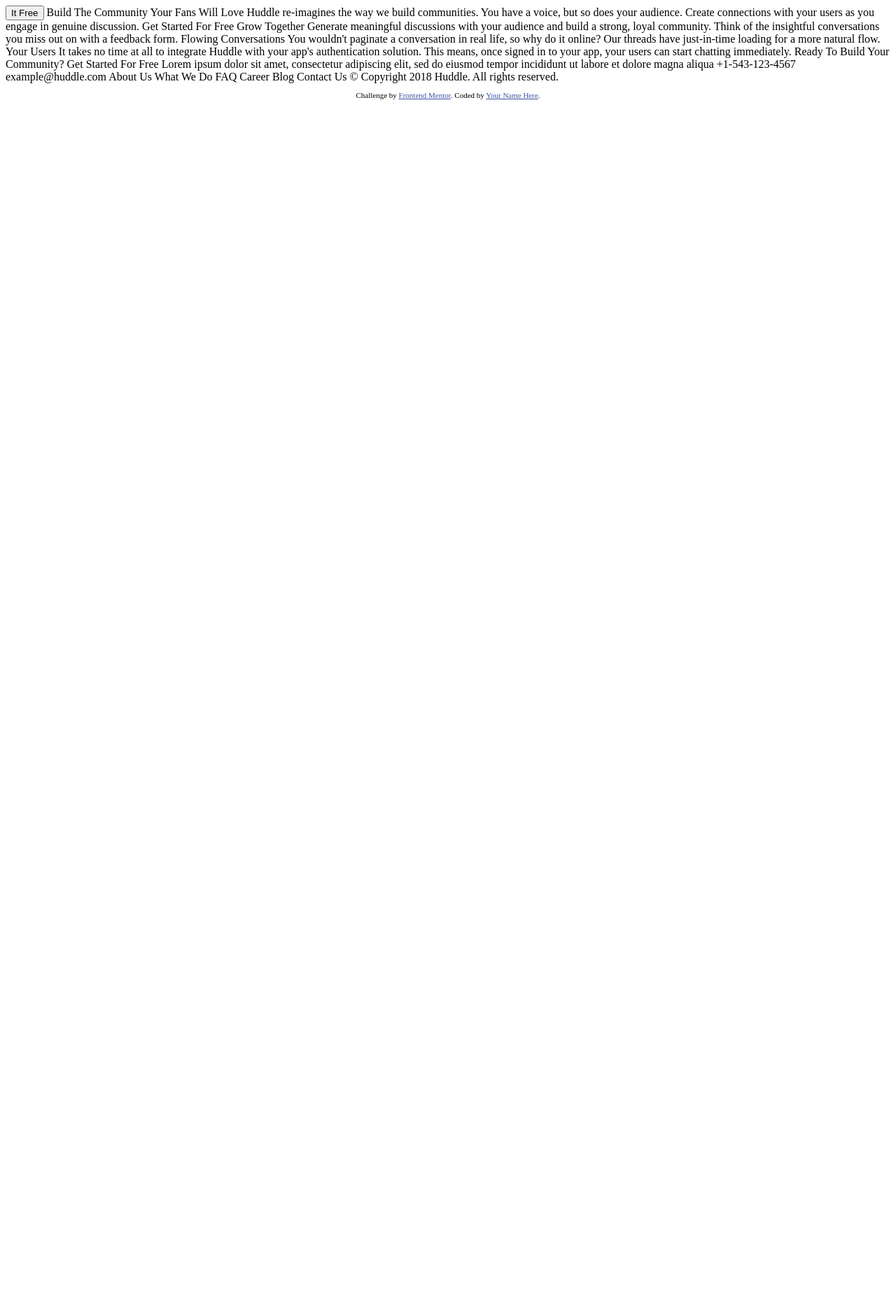
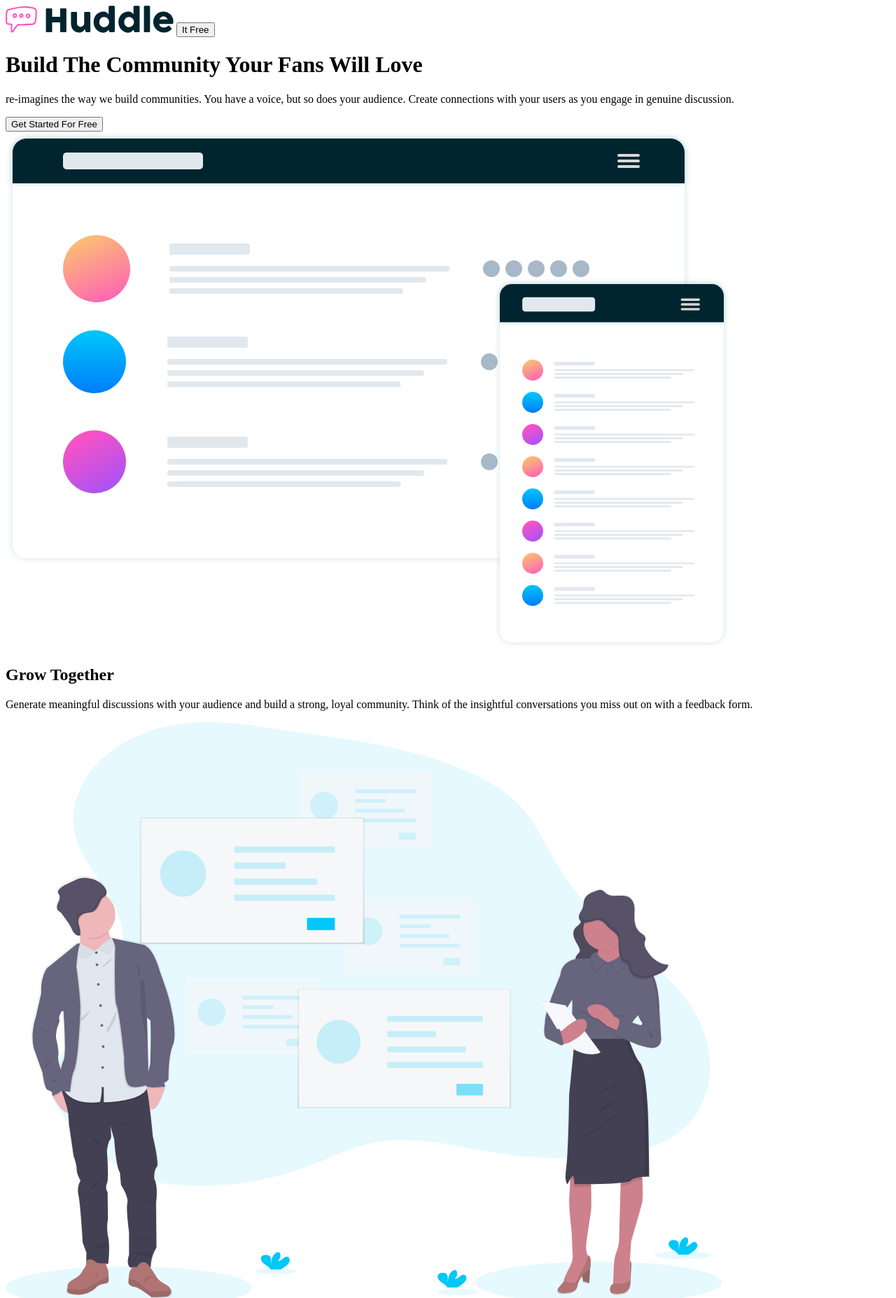
Before and after one commit to academia-geek/challenge-5-mgf-drs-grupo-5, a plain HTML site: page index.html in a window 1280 px wide. Shown: the top 1855 px of the page at 70% size. Before the commit the page ends 800 px from the top, so only its background shows below. Drawn offline with Linux system fonts and the light colour scheme.

Commit message:
agregando cuerpo HTML

```diff
--- a/index.html
+++ b/index.html
@@ -1,8 +1,10 @@
 <!DOCTYPE html>
 <html lang="en">
+
 <head>
   <meta charset="UTF-8">
-  <meta name="viewport" content="width=device-width, initial-scale=1.0"> <!-- displays site properly based on user's device -->
+  <meta name="viewport" content="width=device-width, initial-scale=1.0">
+  <!-- displays site properly based on user's device -->
 
   <link rel="icon" type="image/png" sizes="32x32" href="./images/favicon-32x32.png">
 
@@ -10,61 +12,117 @@
 
   <!-- Feel free to remove these styles or customise in your own stylesheet 👍 -->
   <style>
-    .attribution { font-size: 11px; text-align: center; }
-    .attribution a { color: hsl(228, 45%, 44%); }
+    .attribution {
+      font-size: 11px;
+      text-align: center;
+    }
+
+    .attribution a {
+      color: hsl(228, 45%, 44%);
+    }
   </style>
 </head>
+
 <body>
+  <header>
+    <nav>
+      <img src="images/logo.svg" alt="logo">
+      <button>It Free</button>
+    </nav>
+    <div>
+      <div>
+        <h1> Build The Community Your Fans Will Love</h1>
 
-  <button>It Free</button>
+        <p> re-imagines the way we build communities. You have a voice, but so does your audience.
+          Create connections with your users as you engage in genuine discussion. </p>
 
-  Build The Community Your Fans Will Love
+        <button>Get Started For Free</button>
 
-  Huddle re-imagines the way we build communities. You have a voice, but so does your audience.
-  Create connections with your users as you engage in genuine discussion.
+      </div>
+      <div>
+        <img src="images/illustration-mockups.svg" alt="mockups">
+      </div>
+    </div>
+  </header>
+  <main>
+    <section>
+      <div>
+        <h2>Grow Together</h2>
 
-  Get Started For Free
+        <p> Generate meaningful discussions with your audience and build a strong, loyal community.
+          Think of the insightful conversations you miss out on with a feedback form.</p>
+      </div>
 
-  Grow Together
+      <img src="images/illustration-grow-together.svg" alt="illustration-grow-together">
+    </section>
 
-  Generate meaningful discussions with your audience and build a strong, loyal community.
-  Think of the insightful conversations you miss out on with a feedback form.
+    <section>
+      <div>
+        <h2> Flowing Conversations</h2>
 
-  Flowing Conversations
+        <p> You wouldn't paginate a conversation in real life, so why do it online? Our threads
+          have just-in-time loading for a more natural flow.
+        </p>
+      </div>
 
-  You wouldn't paginate a conversation in real life, so why do it online? Our threads
-  have just-in-time loading for a more natural flow.
+      <img src="images/illustration-flowing-conversation.svg" alt="illustration-flowing-conversation">
+    </section>
 
-  Your Users
+    <section>
+      <div>
+        <h2>Your Users</h2>
 
-  It takes no time at all to integrate Huddle with your app's authentication solution.
-  This means, once signed in to your app, your users can start chatting immediately.
+        <p> It takes no time at all to integrate Huddle with your app's authentication solution.
+          This means, once signed in to your app, your users can start chatting immediately.</p>
+      </div>
+      <img src="/images/illustration-your-users.svg" alt="illustration-your-users">
+    </section>
 
-  Ready To Build Your Community?
+    <div>
+      <h3> Ready To Build Your Community?</h3>
+      <button>Get Started For Free</button>
+    </div>
 
-  Get Started For Free
 
+  </main>
+
+  <footer>
+    <section>
+      <div>
         Lorem ipsum dolor sit amet, consectetur adipiscing elit, sed do eiusmod tempor
         incididunt ut labore et dolore magna aliqua
 
         +1-543-123-4567
         example@huddle.com
+      </div>
+      <div>
+        <a href="http://" target="_blank" rel="noopener noreferrer">About Us</a>
+        <a href="http://" target="_blank" rel="noopener noreferrer">What We Do</a>
+        <a href="http://" target="_blank" rel="noopener noreferrer">FAQ</a>
 
-  About Us
-  What We Do
-  FAQ
 
-  Career
-  Blog
-  Contact Us
 
-  &copy; Copyright 2018 Huddle. All rights reserved.
+      </div>
+      <div>
+        <a href="#" target="_blank" rel="noopener noreferrer">Career</a>
+        <a href="http://" target="_blank" rel="noopener noreferrer">Blog
+        </a>
+        <a href="http://" target="_blank" rel="noopener noreferrer">Contact Us</a>
+      </div>
+      <div>
+        <i class="fab fa-facebook"></i>
+        <i class="fab fa-twitter"></i>
+        <i class="fab fa-instagram"></i>
+      </div>
 
-  <footer>
+    </section>
     <p class="attribution">
       Challenge by <a href="https://www.frontendmentor.io?ref=challenge" target="_blank">Frontend Mentor</a>.
       Coded by <a href="#">Your Name Here</a>.
     </p>
   </footer>
+  <script src="https://kit.fontawesome.com/83c5d5033a.js" crossorigin="anonymous"></script>
+
 </body>
+
 </html>
```
Lines whose indentation alone changed are shown as unchanged.
